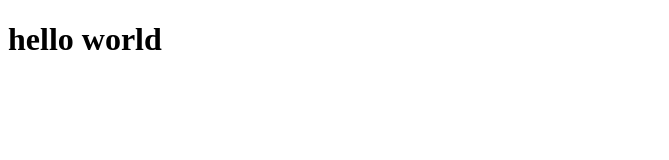
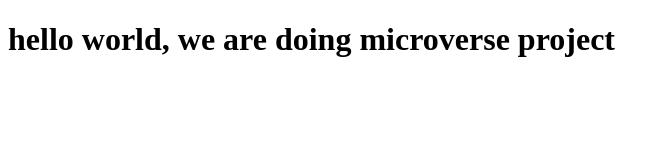
Before and after one commit to roshan-bajgain/Roshan-zhu-chuanqi-collabration-project, a plain HTML site: page index.html in a window 1280 px wide. Shown: the whole page, without its empty margins (0-669 px from the left). Drawn offline with Linux system fonts and the light colour scheme.

Commit message:
add we are doing microverse project

```diff
--- a/index.html
+++ b/index.html
@@ -8,7 +8,7 @@
 
   <body>
     <script src="https://cdn.freecodecamp.org/testable-projects-fcc/v1/bundle.js"></script>
-    <h1>hello world</h1>
+    <h1>hello world, we are doing microverse project</h1>
     <script  src="js/index.js"></script>
   </body>
 </html>
```
